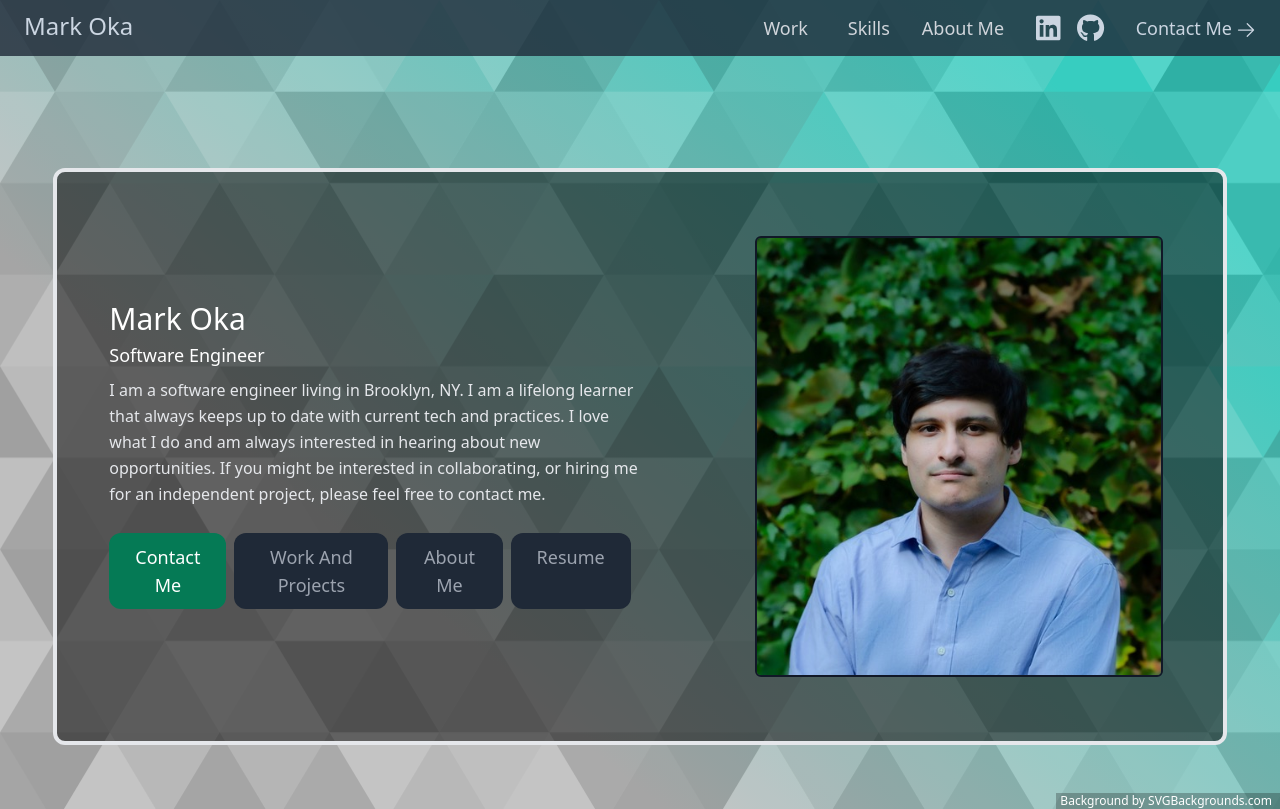
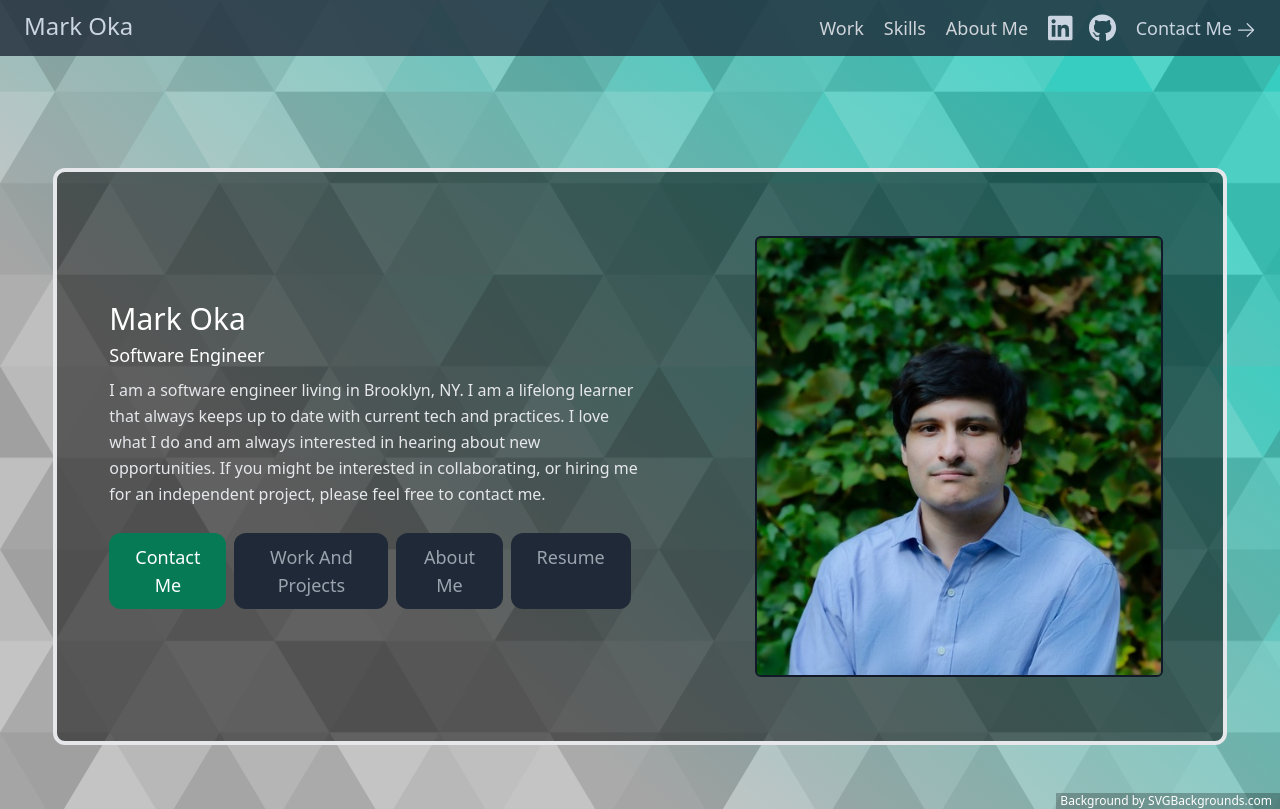
Before and after one commit to markoka101/portfolio, a React (Create React App) app: page / in a window 1280 px wide. Built offline with nearby package versions, Linux system fonts and the light colour scheme.

Commit message:
changed navbar spacing

```diff
--- a/src/components/Navbar.js
+++ b/src/components/Navbar.js
@@ -32,7 +32,7 @@ export default function NavbarComponent() {
         },
         collapse: {
             base: "w-full md:block md:w-auto",
-            list: "mt-4 flex flex-col md:mt-0 md:flex-row md:space-x-8 md:text-sm md:font-medium",
+            list: "mt-4 flex flex-col md:mt-0 md:flex-row md:space-x-5 md:text-sm md:font-medium",
             hidden: {
                 on: "hidden",
                 off: "",
@@ -70,25 +70,25 @@ export default function NavbarComponent() {
             <Navbar.Collapse>
                 <button
                     onClick={() => navigate("/projects")}
-                    className="mx-2 hover:text-white transition-colors duration-200 ease-in-out text-end text-2xl lg:text-lg md:text-lg"
+                    className=" hover:text-white transition-colors duration-200 ease-in-out text-end text-2xl lg:text-lg md:text-lg"
                 >
                     Work
                 </button>
                 <button
                     onClick={() => navigate("/skills")}
-                    className="mx-2 hover:text-white transition-colors duration-200 ease-in-out text-end text-2xl lg:text-lg md:text-lg"
+                    className=" hover:text-white transition-colors duration-200 ease-in-out text-end text-2xl lg:text-lg md:text-lg"
                 >
                     Skills
                 </button>
                 <button
                     onClick={() => navigate("/about-me")}
-                    className="mx-2 hover:text-white transition-colors duration-200 ease-in-out text-end text-2xl lg:text-lg md:text-lg"
+                    className=" hover:text-white transition-colors duration-200 ease-in-out text-end text-2xl lg:text-lg md:text-lg"
                 >
                     About Me
                 </button>
                 <button
                     onClick={() => navigate("/contact")}
-                    className="md:hidden lg:hidden mx-2 hover:text-white transition-colors duration-200 ease-in-out text-end text-2xl lg:text-lg md:text-lg flex flex-row justify-end items-center"
+                    className="md:hidden lg:hidden  hover:text-white transition-colors duration-200 ease-in-out text-end text-2xl lg:text-lg md:text-lg flex flex-row justify-end items-center"
                 >
                     Contact Me
                 </button>
@@ -102,7 +102,7 @@ export default function NavbarComponent() {
                     </a>
                     <a
                         href="https://github.com/markoka101"
-                        className="md:ml-2 lg:ml-2 ml-4 hover:text-white text-slate-300 transition-colors duration-200 ease-in-out items-center flex"
+                        className="md:ml-2 lg:ml-2 ml-2 hover:text-white text-slate-300 transition-colors duration-200 ease-in-out items-center flex"
                     >
                         <FontAwesomeIcon icon={faGithub} size="2x" />
                     </a>
@@ -113,7 +113,7 @@ export default function NavbarComponent() {
                     className="items-center justify-center border-0  text-slate-300 hover:text-white rounded text-lg  hidden md:inline-flex lg:inline-flex transition-colors duration-300 ease-in-out"
                 >
                     Contact Me
-                    <ArrowRightIcon className="w-5 h-5 ml-1 mt-1" />
+                    <ArrowRightIcon className="w-5 h-5 ml-1 mt-1  sm:block" />
                 </button>
             </Navbar.Collapse>
         </Navbar>
```
